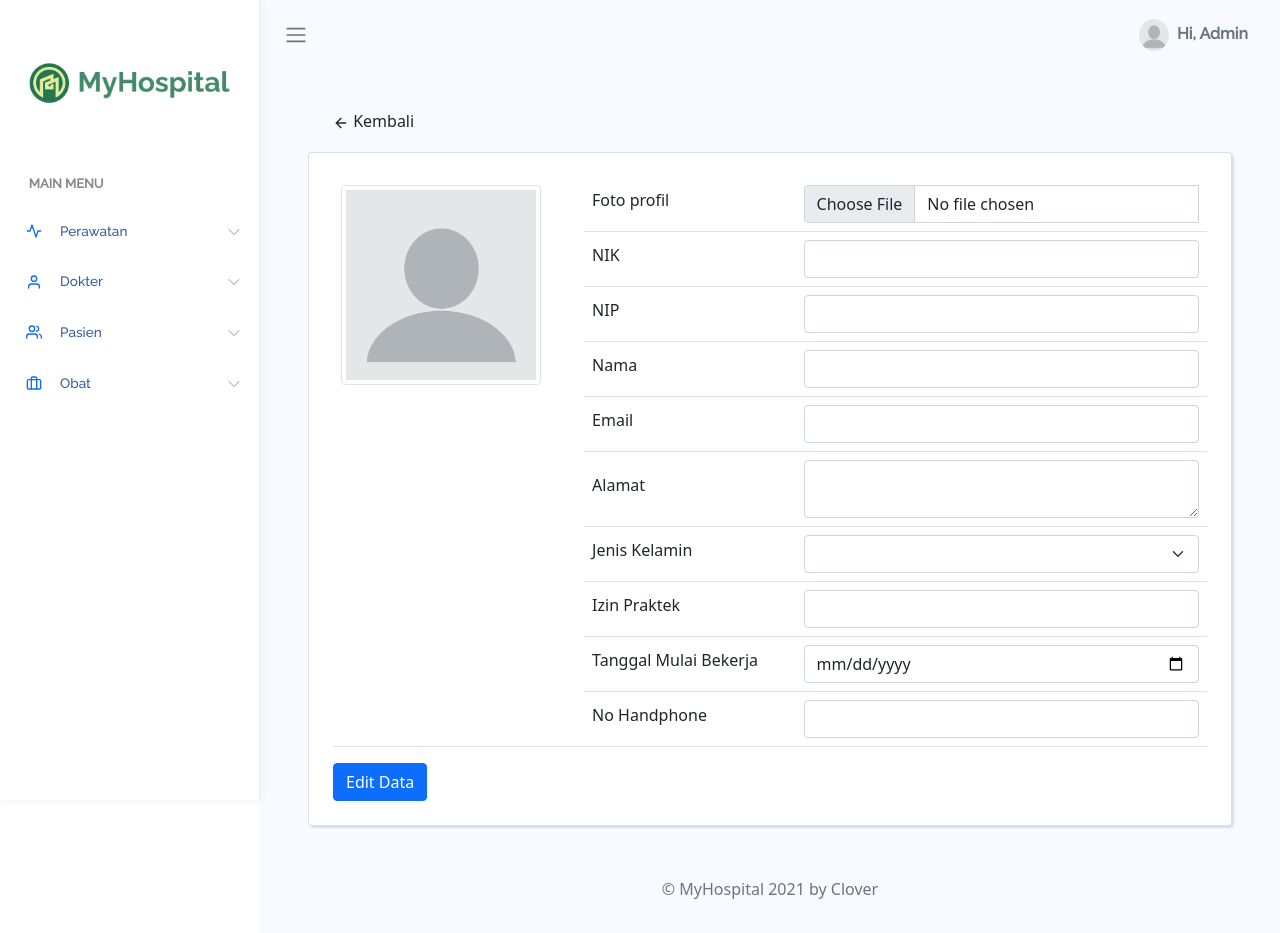
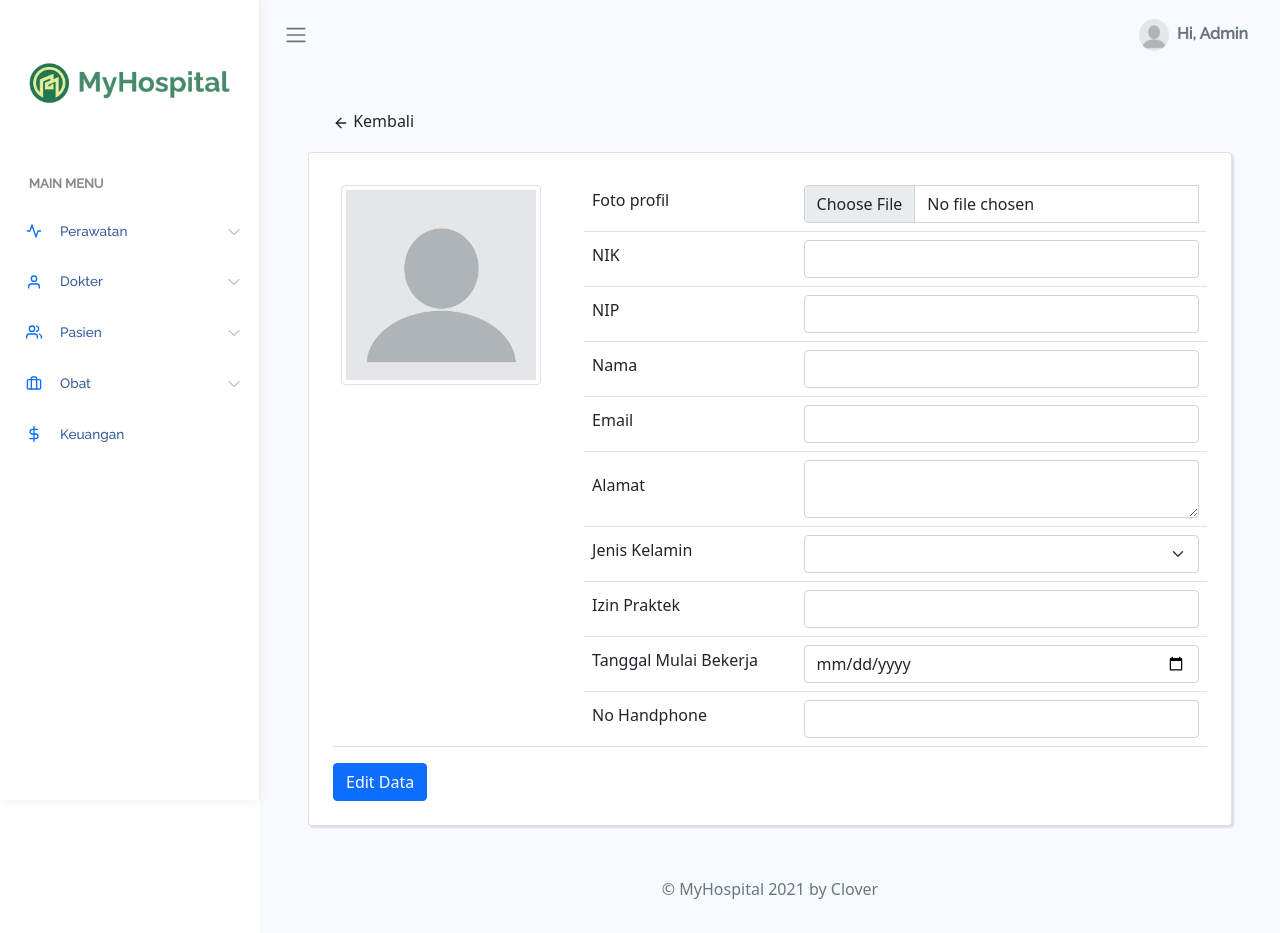
Before and after one commit to CloverFolks/MyHospital, a CodeIgniter 4 app: template app/Views/dokter/edit.php in a window 1280 px wide. Run offline with PHP 8.4 and a stand-in for CodeIgniter, Linux system fonts and the light colour scheme; the template is opened without the code that fills it, so the values that code supplies are empty; some libraries are stand-ins or nearby versions.

Commit message:
feat: add keuangan menu

```diff
--- a/app/Views/layout/template.php
+++ b/app/Views/layout/template.php
@@ -82,6 +82,13 @@
                                 </li>
                             </ul>
                         </li>
+
+                        <li class="sidebar-item <?= ($menu == 'keuangan') ? 'active' : ''; ?>">
+                            <a href="<?= base_url('/keuangan'); ?>" class="sidebar-link">
+                                <i data-feather="dollar-sign" width="20"></i>
+                                <span>Keuangan</span>
+                            </a>
+                        </li>
                     </ul>
                 </div>
 
```
